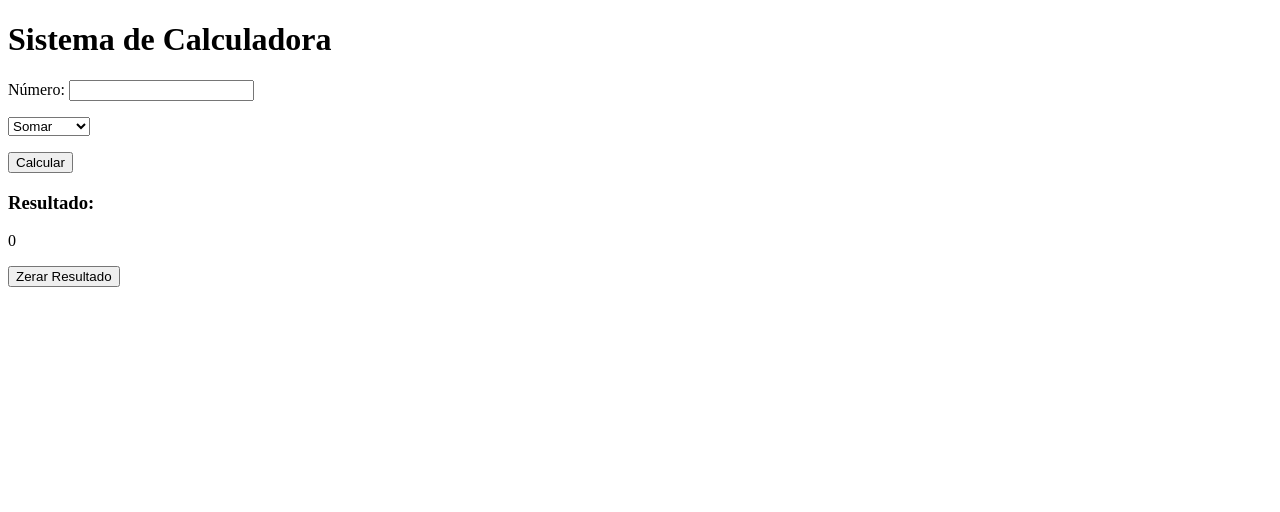
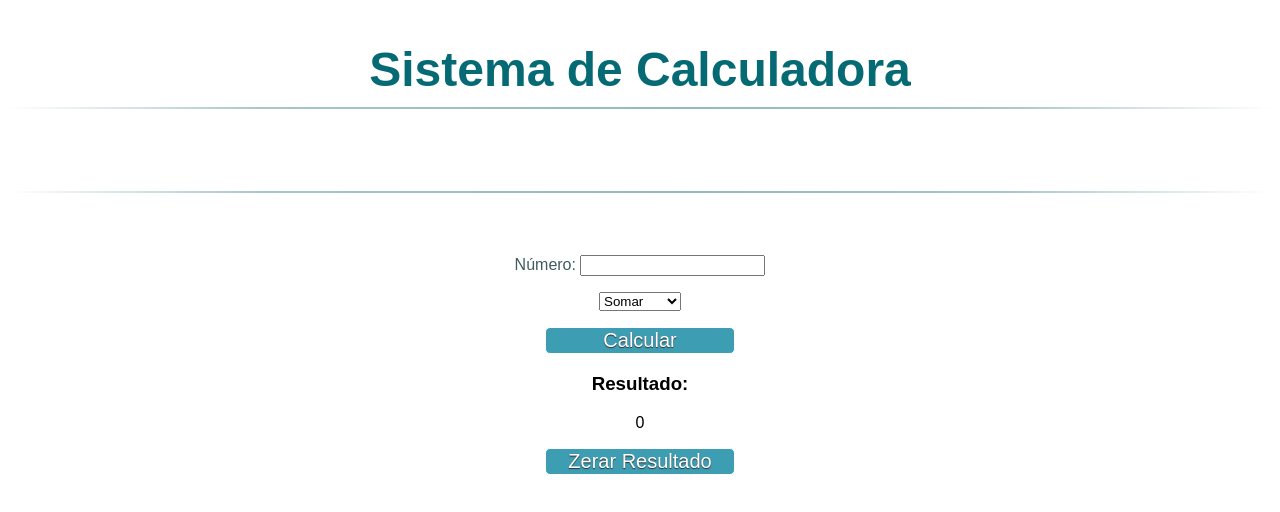
Before and after one commit to fernandomette/ContadorPython, a plain HTML site: page index.html in a window 1280 px wide. Drawn offline with Linux system fonts and the light colour scheme.

Commit message:
criado o style para o fumulário

```diff
--- a/index.html
+++ b/index.html
@@ -1,8 +1,77 @@
+
+
 <!DOCTYPE html>
 <html>
 
 <head>
     <title> Contador </title>
+    <style>
+        body
+            {
+            text-align: center;
+            font-family: arial, sans-serif;
+            }
+
+        table
+            {
+            margin: 0 auto;
+            }
+
+        td
+            {
+            padding: 10px;
+            }
+
+        h1
+            {
+            font-size: 48px;
+            color: #066a75;
+            padding: 10px 0;
+            font-family: Arial,sans-serif;
+            font-weight: bold;
+            text-align: center;
+            padding-bottom: 30px;
+            }
+
+        h1:after
+            {
+            content: ' ';
+            display: block;
+            width: 100%;
+            height: 2px;
+            margin-top: 10px;
+            background: -webkit-linear-gradient(left, rgba(147,184,189,0) 0%,rgba(147,184,189,0.8) 20%,rgba(147,184,189,1) 53%,rgba(147,184,189,0.8) 79%,rgba(147,184,189,0) 100%);
+            background: linear-gradient(left, rgba(147,184,189,0) 0%,rgba(147,184,189,0.8) 20%,rgba(147,184,189,1) 53%,rgba(147,184,189,0.8) 79%,rgba(147,184,189,0) 100%);
+            }
+
+        label
+            {
+            color: #405c60;
+            position: relative;
+            width: 20%!important;
+            }
+
+        input[type="submit"]
+            {
+            width: 15%!important;
+            cursor: pointer;
+            background: #3d9db3;
+            color: #fff;
+            font-size: 20px;
+            border: 1px solid #fff;
+            text-shadow: 0 1px 1px #333;
+
+            -webkit-border-radius: 5px;
+            border-radius: 5px;
+
+            transition: all 0.2s linear;
+            }
+        input[type="submit"]:hover
+            {
+            background: #4ab3c6;
+            width: 20%!important;
+            }
+    </style>
 </head>
 
 <body>
```
